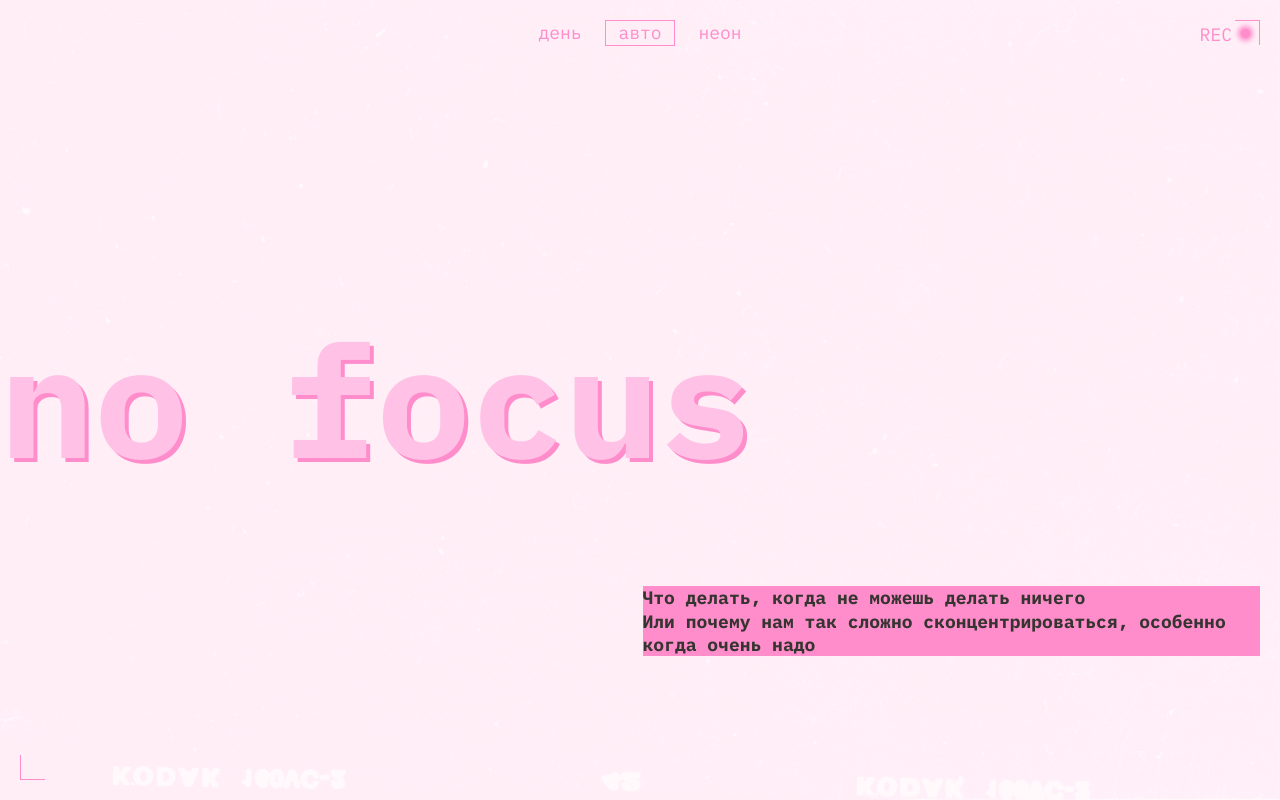
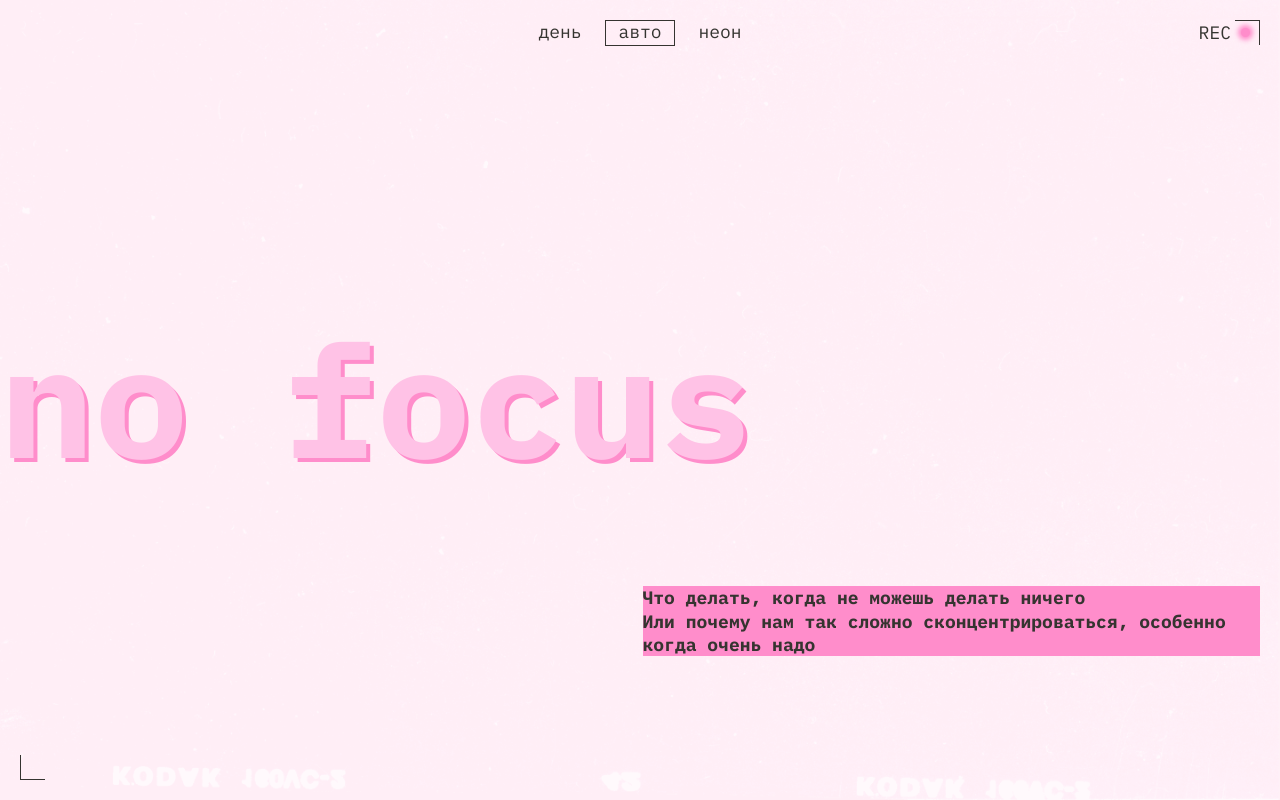
Before and after one commit to Dmitry2040/slozhno-sosredotochitsya, a website: page index.html in a window 1280 px wide. Shown: the top 800 px of the page. Drawn offline with Linux system fonts and the light colour scheme.

Commit message:
Работа исправлена после ревью

```diff
--- a/index.html
+++ b/index.html
@@ -45,8 +45,7 @@
         </ul>
       </nav>
         <h1 class="header_title heading">
-          <span class="first_word">no</span>
-          <span class="second_word">focus</span>
+          no focus
         </h1>
         <p class="title-decor">Что делать, когда не можешь делать ничего<br>Или почему нам так сложно сконцентрироваться, особенно когда очень надо</p>
     </header>
@@ -161,9 +160,9 @@
       </section>
     </main>
 
-    <footer class="footer">
+    <footer class="footer decorated-zone">
       <h2 class="footer_title heading">
-         <span>focus</span>
+        focus
       </h2>
     </footer>
     <script src="./scripts/script.js"></script>
--- a/styles/dark.css
+++ b/styles/dark.css
@@ -1,6 +1,7 @@
 :root .theme_dark {
   --main-color: #F1B2CE;
   --accent-color: #FF0070;
+  --head-color:#FF0070;
   --decor-color: #000028;
   --focus-color: #DB00FF;
   --bgc: #000028;
--- a/styles/globals.css
+++ b/styles/globals.css
@@ -7,7 +7,7 @@
 }
 
 body {
-  font-family: 'IBM Plex mono', serif;
+  font-family: 'IBM Plex mono', sans-serif;
   font-size: 18px;
   line-height: 23.4px;
   min-inline-size: 375px;
--- a/styles/light.css
+++ b/styles/light.css
@@ -1,9 +1,11 @@
 :root .theme_light {
   --main-color: #353430;
   --accent-color: #FF8DCB;
+  --head-color: #353430;
   --decor-color: #353430;
   --focus-color: #FFC2E6;
   --bgc: #FFF1F7;
+  /* #FF8DCB; */
 }
 
 .page.theme_light {
@@ -19,6 +21,7 @@
   :root {
     --main-color: #353430;
     --accent-color: #FF8DCB;
+    --head-color:#353430;
     --decor-color: #353430;
     --focus-color: #FFC2E6;
     --bgc: #FFF1F7;
@@ -29,8 +32,11 @@
     background-color: var(--bgc);
   }
 
+
   .theme_auto .rec {
     display: none;
   }
 
+
+
 }
--- a/styles/style.css
+++ b/styles/style.css
@@ -1,9 +1,8 @@
-
 .header {
   height: 100vh;
   min-height: 668px;
   display: grid;
-  grid-template-rows: 25px min-content min-content 1fr 25px;
+  grid-template-rows: 25px auto auto 1fr 25px;
   justify-items: end;
   align-items: center;
   gap: 5px;
@@ -11,32 +10,31 @@
 }
 
 .decorated-zone {
-  color: var(--accent-color);
+  color: var(--head-color);
   position: relative;
 }
 
-.header::before, footer::before {
+.decorated-zone::before {
   content: "";
   display: block;
   width: 25px;
   height: 25px;
-  border-block-start: 1px solid var(--accent-color);
-  border-inline-end: 1px solid var(--accent-color);
+  border-block-start: 1px solid var(--head-color);
+  border-inline-end: 1px solid var(--head-color);
   margin-inline-start: auto;
   margin-block-end: auto;
 }
 
-.header::after, footer::after {
+.decorated-zone::after {
   content: "";
   display: block;
   width: 25px;
   height: 25px;
-  border-block-end: 1px solid var(--accent-color);
-  border-inline-start: 1px solid var(--accent-color);
+  border-block-end: 1px solid var(--head-color);
+  border-inline-start: 1px solid var(--head-color);
   margin-inline-end: auto;
   margin-block-start: auto;
 }
-
 
 .heading {
   font-size: clamp(7.25rem, 7.0115rem + 1.0178vw, 7.5rem);
@@ -48,7 +46,6 @@
   margin-block-start: 61px;
   justify-self: start;
 }
-
 
 .header__theme-menu-list {
  display: grid;
@@ -66,11 +63,12 @@
   border: none;
   text-transform: lowercase;
   cursor: pointer;
+  padding-bottom: 3px;
 }
 
 .header__theme-menu-button_active {
   pointer-events: none;
-  border: 1px solid var(--accent-color);
+  border: 1px solid var(--head-color);
 }
 
 .header__theme-menu-button:focus {
@@ -78,11 +76,11 @@
 }
 
 .header__theme-menu-button:hover {
-  border: 1px solid var(--accent-color)
+  border: 1px solid var(--head-color)
 }
 
 .header__theme-menu-button:focus-visible {
-  border-bottom: 1px solid var(--accent-color);
+  border-bottom: 1px solid var(--head-color);
 }
 
 .rec {
@@ -100,8 +98,8 @@
  inline-size: 9px;
  block-size: 9px;
  box-shadow: 0 0 5px 3px var(--accent-color);
- margin-block-end: 3px;
- margin-inline-start: 9px;
+ margin-block-end: 2px;
+ margin-inline-start: 10px;
 }
 
 .page {
@@ -137,7 +135,7 @@
 .section_title {
   font-size: 18px;
   font-weight: 700;
-  color: var(--accent-color);
+  color: var(--head-color);
 }
 
 .subtitle {
@@ -189,6 +187,7 @@
   height: 100vh;
   min-height: 668px;
   display: grid;
+  grid-template-columns: 1fr;
   margin-block-start: 30px;
   padding: var(--mobile-gap);
 }
@@ -200,42 +199,24 @@
   margin-block-end: 59px;
 }
 
-
 @media (width >= 768px) {
 
   .header__theme-menu-list {
-    margin-block-start: 30px;
+    margin-block-start: 28px;
   }
 
   .heading {
+    grid-template-rows: 1fr;
+    grid-column-start:  span 4;
     font-size: clamp(7.5rem, 0.5625rem + 14.4531vw, 9.8125rem) ;
-    margin-block-start: 30px;
+    margin-block-start: 28px;
+    margin-inline-start: -20px;
     gap: 0;
   }
 
   .header {
     grid-template-columns: repeat(4, 1fr);
-    grid-template-rows: 1fr min-content 1fr;
-  }
-
-  .header_title {
-    display: grid;
-    grid-row-start: 2;
-    justify-self: start;
-    grid-column-start: 1;
-    grid-column-end: 4;
-  }
-
-  .first_word {
-    grid-column-start: span 1;
-    margin-inline-start: -20px;
-  }
-
-  .second_word {
-    justify-content: end;
-    grid-column-start: 2;
-    grid-column-end: 4;
-    margin-inline-start: 72px;
+    grid-template-rows: 1fr auto 1fr;
   }
 
   .title-decor {
@@ -255,7 +236,8 @@
   }
 
   .footer_title {
-    margin-block-end:  27px;
+    margin-block-end:  24px;
+    margin-inline-start: 0.5px;
   }
 
   .header::before {
@@ -270,7 +252,7 @@
 
   .rec {
     inset-inline-end: 30px;
-    inset-block-start: 23px;
+    inset-block-start: 21px;
   }
 
   .section {
@@ -289,7 +271,7 @@
 
   .section_what {
     grid-template-columns: repeat(3,1fr);
-    grid-template-rows: repeat(min-content, 4);
+    grid-template-rows: repeat(3, auto);
   }
 
   .section_what .card {
@@ -307,11 +289,6 @@
   .section_how .card, .subtitle {
     grid-column: 2 / 4;
     margin-inline-start: 8px;
-  }
-
-  .section_gallery {
-    grid-template-rows: 1fr auto-fill 230px auto-fill;
-    grid-template-columns: auto-fill 230px auto-fill;
   }
 
   .section_gallery_title {
@@ -349,10 +326,6 @@
     margin-block-start: 23px;
   }
 
-  .second_word {
-    margin-inline-start: 94px;
-  }
-
   .header__theme-menu {
     grid-column: 2 / 4;
     grid-row: 1 / 2;
--- a/styles/variables.css
+++ b/styles/variables.css
@@ -6,6 +6,7 @@
 :root {
   --main-color: #F1B2CE;
   --accent-color: #FF0070;
+  --head-color:#FF0070;
   --decor-color: #000028;
   --focus-color: #DB00FF;
   --bgc: #000028;
```
